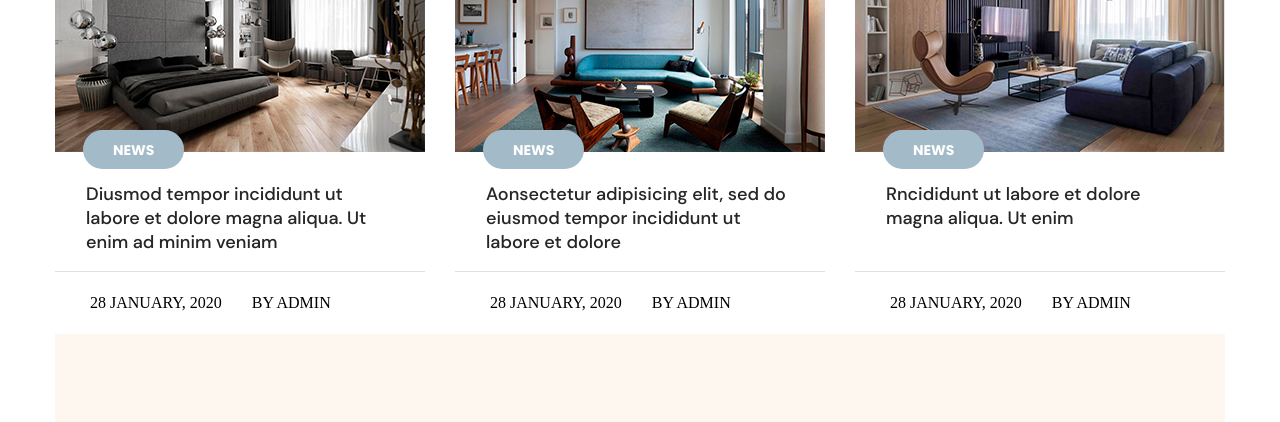
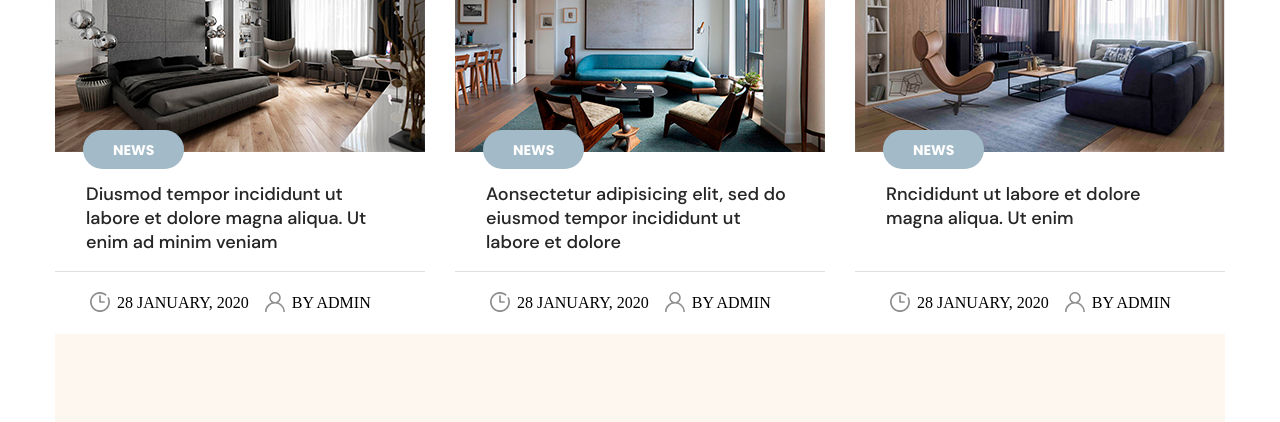
Before and after one commit to ITfrontTop/glee-maket, a website: page app/index.html in a window 1280 px wide. Shown: the part 4511-4933 px from the top of the page. Drawn offline with nearby package versions, Linux system fonts and the light colour scheme; files that its build step writes are made by us from their sources.

Commit message:
fixet idea section

```diff
--- a/app/scss/style.scss
+++ b/app/scss/style.scss
@@ -640,8 +640,34 @@
             display: flex;
             padding: 22px 35px;
             &-data {
+                padding-left: 27px;
+                position: relative;
+                &::before {
+                    content: '';
+                    position: absolute;
+                    background-image: url('../images/icons/time.svg');
+                    background-repeat: no-repeat;
+                    width: 20px;
+                    height: 20px;
+                    top: -2px;
+                    left: 0;
+                }
                 &+.idea__item-publication-admin {
-                    margin-left: 30px;
+                    margin-left: 16px;
+                }
+            }
+            &-admin {
+                padding-left: 27px;
+                position: relative;
+                &::before {
+                    content: '';
+                    position: absolute;
+                    background-image: url('../images/icons/user-grey.svg');
+                    background-repeat: no-repeat;
+                    width: 20px;
+                    height: 20px;
+                    top: -2px;
+                    left: 0;
                 }
             }
         }
```
Also changed, not shown: app/images/icons/time.svg (added), app/images/icons/user-grey.svg (added).
